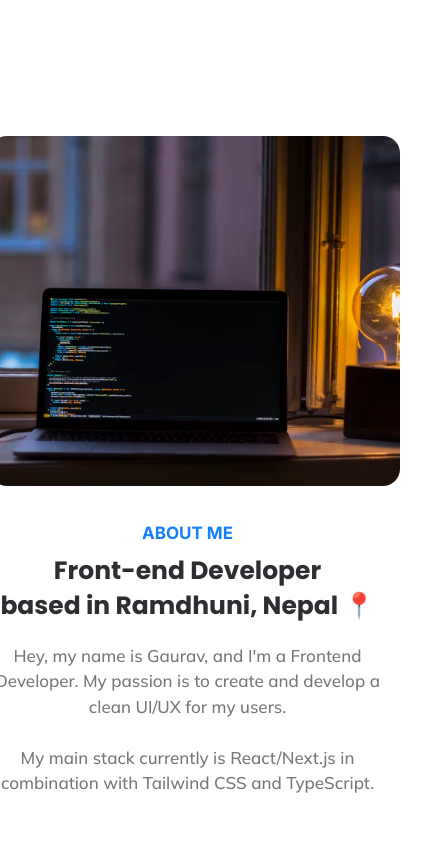
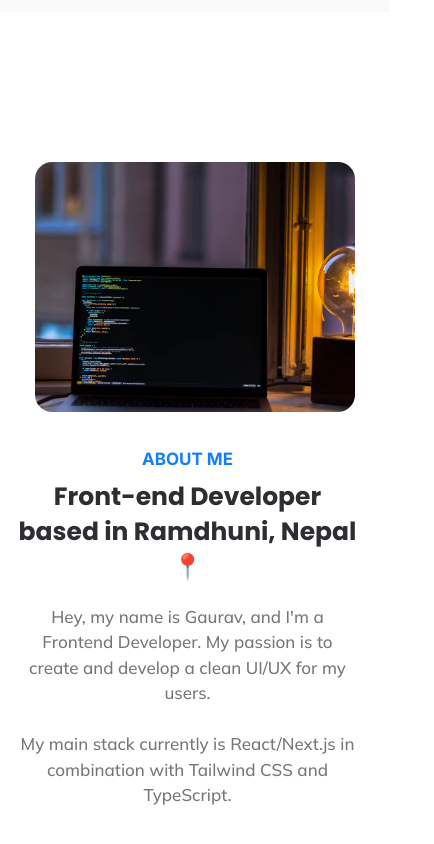
Before and after one commit to sonigaurav1/My-Portfolio, a Next.js app: page / in a window 390 px wide. Shown: the part 1096-1940 px from the top of the page, 434 px wide, since content can reach past the window. Built offline with nearby package versions, Linux system fonts and the light colour scheme.

Commit message:
image issue solved

```diff
--- a/src/components/about/about.css
+++ b/src/components/about/about.css
@@ -52,6 +52,13 @@
     border-radius: 1.7rem;
     height: 35rem;
     width: 41rem;
+  }
+  @media (max-width: 460px) {
+    .img-side__main-img {
+      height: 25rem;
+      width: 90%;
+      object-fit: cover;
+    }
   }
   @media (max-width: 1070px) {
     .img-side__main-img {
--- a/src/components/home/home.css
+++ b/src/components/home/home.css
@@ -73,6 +73,12 @@
   right: 13rem;
   top: 8.7rem;
   width: 6rem;
+}
+@media (max-width: 500px) {
+  .home-img {
+    height: auto;
+    width: 90%;
+  }
 }
 @media (max-width: 900px) {
   .home-text img {
```
Also changed, not shown: src/components/home/page.js (+1 -0 lines).
